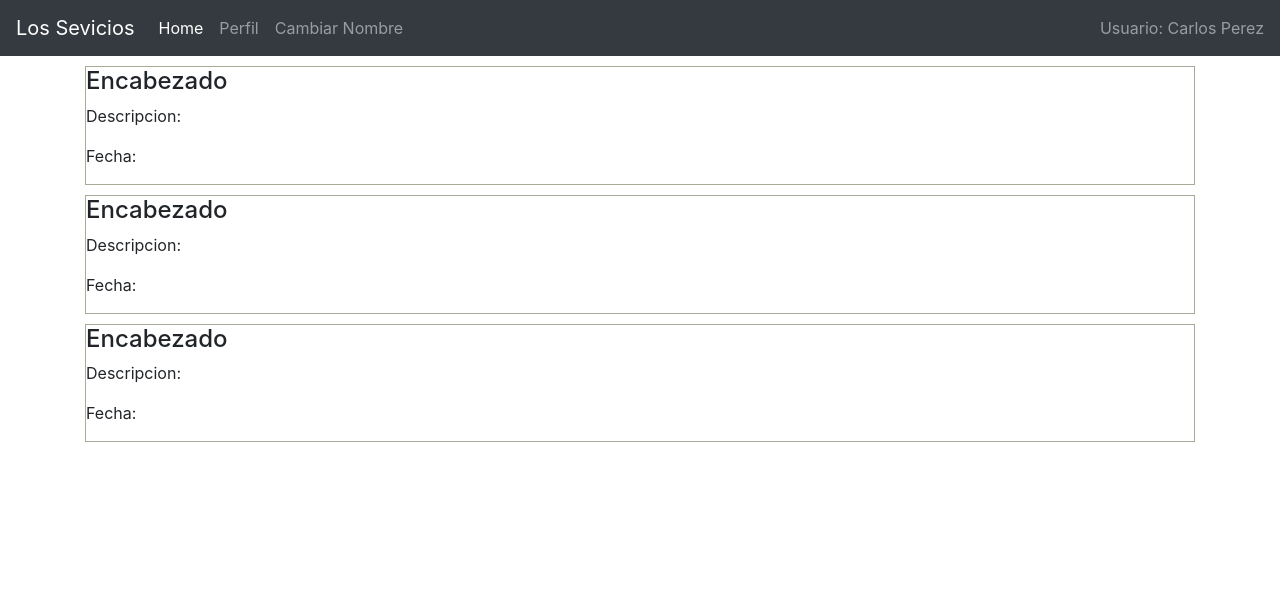
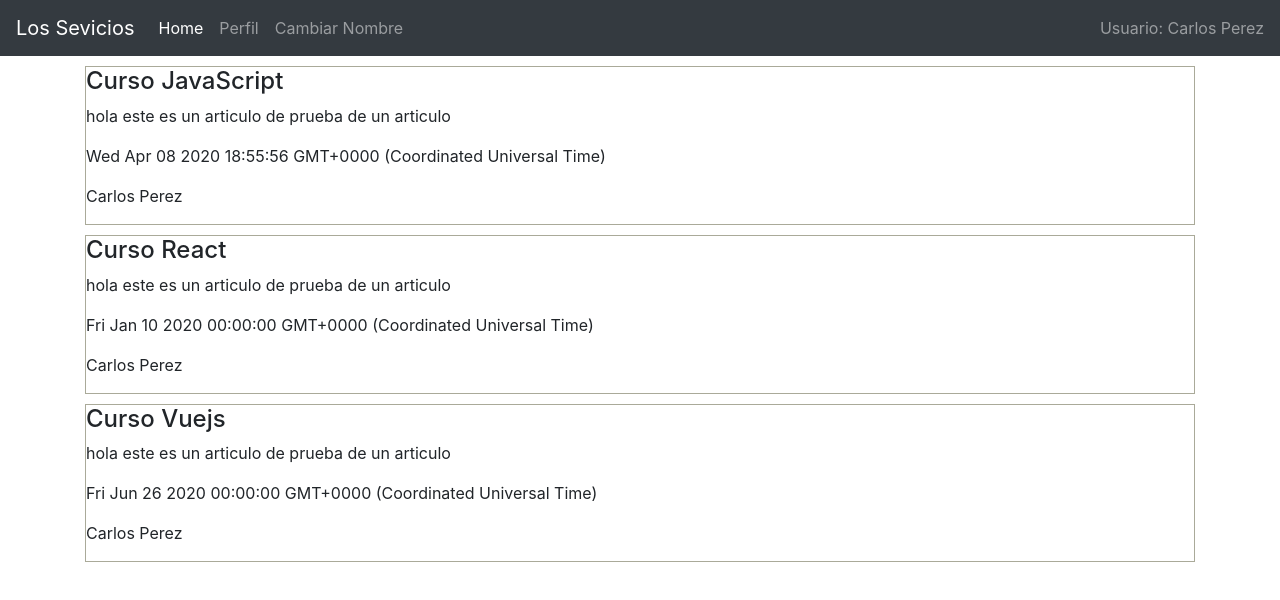
Before and after one commit to edwin0003/Angular-Services, an Angular app: page / in a window 1280 px wide. Shown: the top 600 px of the page. Built offline with nearby package versions, Linux system fonts and the light colour scheme.

Commit message:
agradando interfaz de articulo y usando servicios usuario

```diff
--- a/src/app/home/home.component.html
+++ b/src/app/home/home.component.html
@@ -1,17 +1,8 @@
-<div class="container">
+<div class="container" *ngFor="let articulo of articulos">
     <div class="articulo">
-        <h4>Encabezado</h4>
-        <p>Descripcion: </p>
-        <p>Fecha: </p>
-    </div>
-    <div class="articulo">
-        <h4>Encabezado</h4>
-        <p>Descripcion: </p>
-        <p>Fecha: </p>
-    </div>
-    <div class="articulo">
-        <h4>Encabezado</h4>
-        <p>Descripcion: </p>
-        <p>Fecha: </p>
+        <h4>{{articulo.titulo}}</h4>
+        <p> {{articulo.descripcion}} </p>
+        <p> {{articulo.fecha}} </p>
+        <p> {{articulo.usuario}} </p>
     </div>
 </div>
--- a/src/app/home/home.component.ts
+++ b/src/app/home/home.component.ts
@@ -1,4 +1,7 @@
+import { Usuario } from './../models/usuario';
 import { Component, OnInit } from '@angular/core';
+import { Articulo } from '../models/articulo';
+import { UsuarioService } from '../services/usuario.service';
 
 @Component({
   selector: 'app-home',
@@ -7,9 +10,30 @@ import { Component, OnInit } from '@angular/core';
 })
 export class HomeComponent implements OnInit {
 
-  constructor() { }
+  articulos: Array <Articulo>= new Array<Articulo>();
+
+  constructor(public usuarioInyectado: UsuarioService) { }
 
   ngOnInit(): void {
+    this.articulos.push({
+      titulo: 'Curso JavaScript',
+      descripcion:'hola este es un articulo de prueba de un articulo',
+      fecha: new Date(),
+      usuario: `${this.usuarioInyectado.usuario.nombre} ${this.usuarioInyectado.usuario.apellido}`
+    },
+    {
+      titulo: 'Curso React',
+      descripcion:'hola este es un articulo de prueba de un articulo',
+      fecha: new Date('01/10/2020'),
+      usuario: `${this.usuarioInyectado.usuario.nombre} ${this.usuarioInyectado.usuario.apellido}`
+    },
+    {
+      titulo: 'Curso Vuejs',
+      descripcion:'hola este es un articulo de prueba de un articulo',
+      fecha: new Date('06/26/2020'),
+      usuario: `${this.usuarioInyectado.usuario.nombre} ${this.usuarioInyectado.usuario.apellido}`
+    },
+    )
   }
 
 }
--- /dev/null
+++ b/src/app/models/articulo.ts
@@ -0,0 +1,7 @@
+import { Usuario } from './usuario';
+export interface Articulo{
+    titulo:string;
+    descripcion: string;
+    fecha: Date;
+    usuario: string
+}
```
